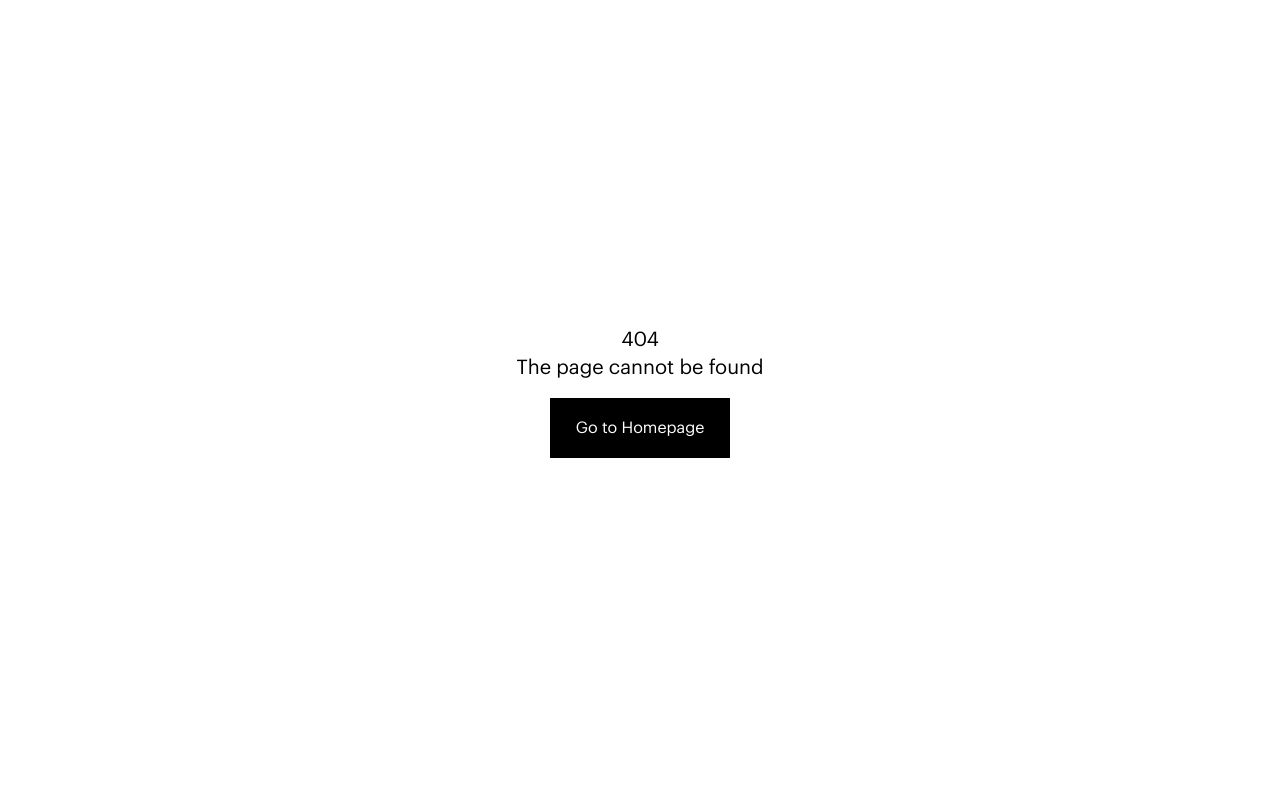
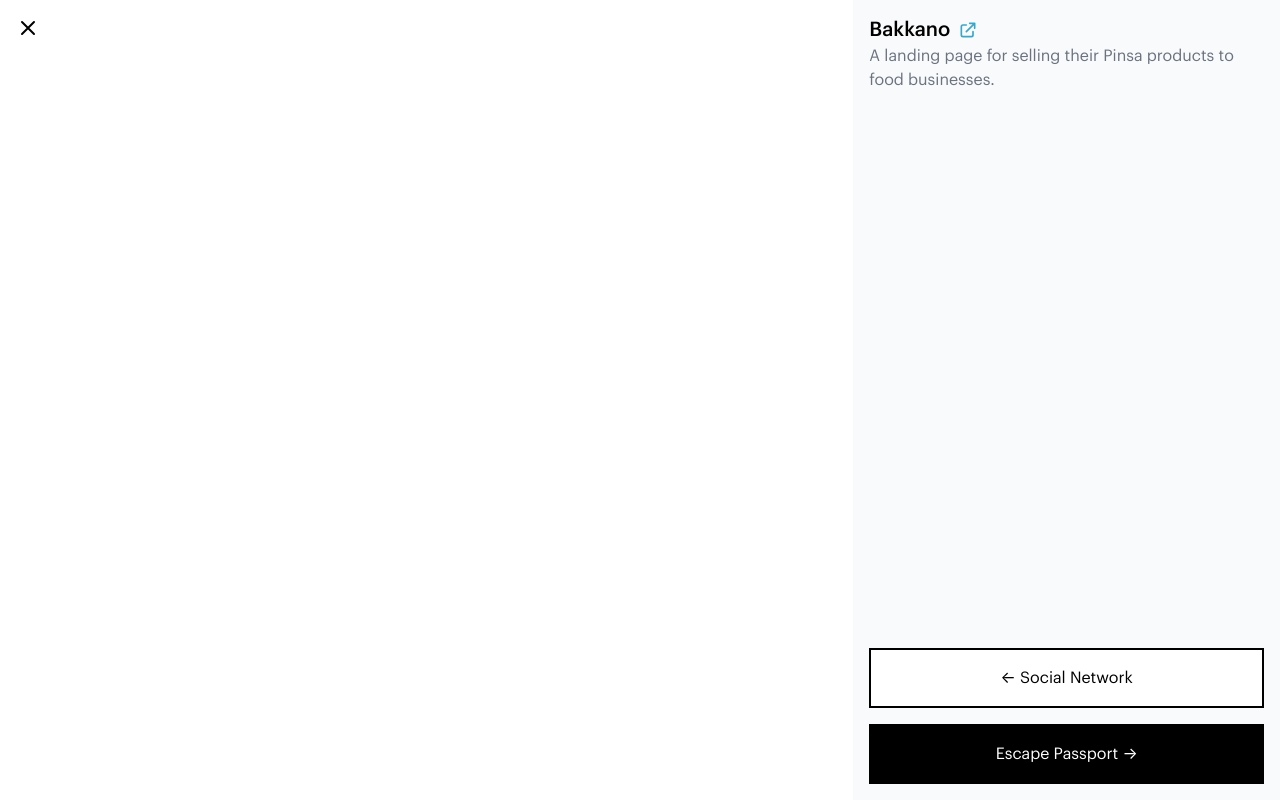
Before and after one commit to gianluigitrontini/gianluigitrontini.github.io, a React (Create React App) app: page /#/projects/bakkano-landing-page in a window 1280 px wide. Before the commit this address had no page. Built offline with nearby package versions, Linux system fonts and the light colour scheme; no server answers.

Commit message:
Add projects and update repos' names

```diff
--- a/src/data.js
+++ b/src/data.js
@@ -48,7 +48,7 @@ const projects = [
   {
     name: 'Aircury Connector',
     slug: 'connector',
-    repoName: 'connector',
+    repoName: 'connector-verify',
     linkToProject: 'https://www.aircury.com/connector',
     description:
       'Make copies of source datasets and lift and shift that data into your own environment, with zero hassle and zero development time for you!',
@@ -59,7 +59,7 @@ const projects = [
   {
     name: 'Aircury School Verify',
     slug: 'verify',
-    repoName: 'verify',
+    repoName: 'connector-verify',
     linkToProject: 'https://www.aircury.com/verify',
     description:
       "Aircury's school picker offers a fast and easy way for a user to select any English or Welsh school so that you can embed those details accurately in your product's database.",
@@ -120,6 +120,28 @@ const projects = [
     noCover: true,
     status: 'inProgress',
   },
+  {
+    name: 'Bakkano',
+    slug: 'bakkano-landing-page',
+    repoName: 'bakkano',
+    linkToProject: 'https://github.com/gianluigitrontini/bakkano/',
+    description:
+      'A landing page for selling their Pinsa products to food businesses.',
+    image: Temporary,
+    noCover: true,
+    status: 'inProgress',
+  },
+  {
+    name: 'Escape Passport',
+    slug: 'escape-passport',
+    repoName: 'escape-passport',
+    linkToProject: 'https://github.com/gianluigitrontini',
+    description:
+      "An Escape Rooms platform to find all kind of rooms and an integration with owner to create their own room's pages",
+    image: Temporary,
+    noCover: true,
+    status: 'inProgress',
+  },
 ];
 
 const technologies = [
```
